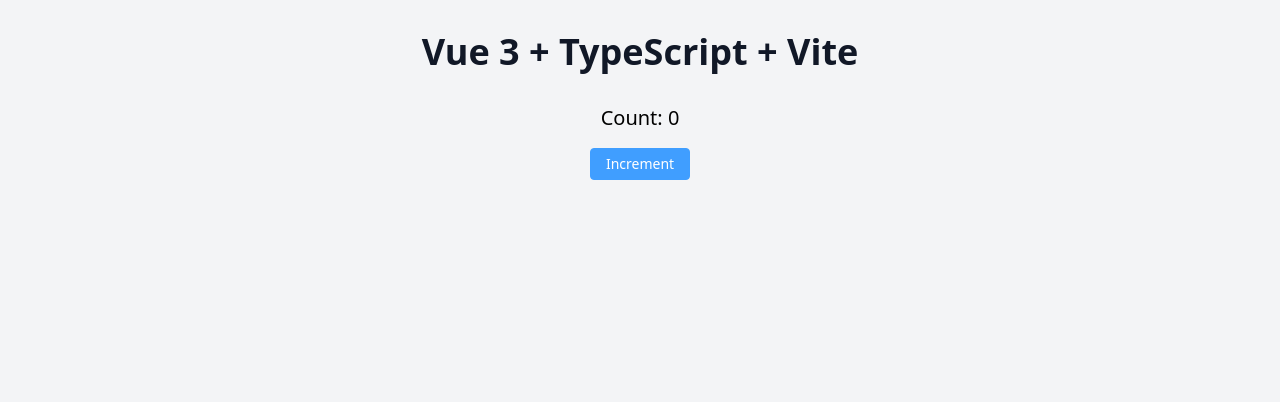
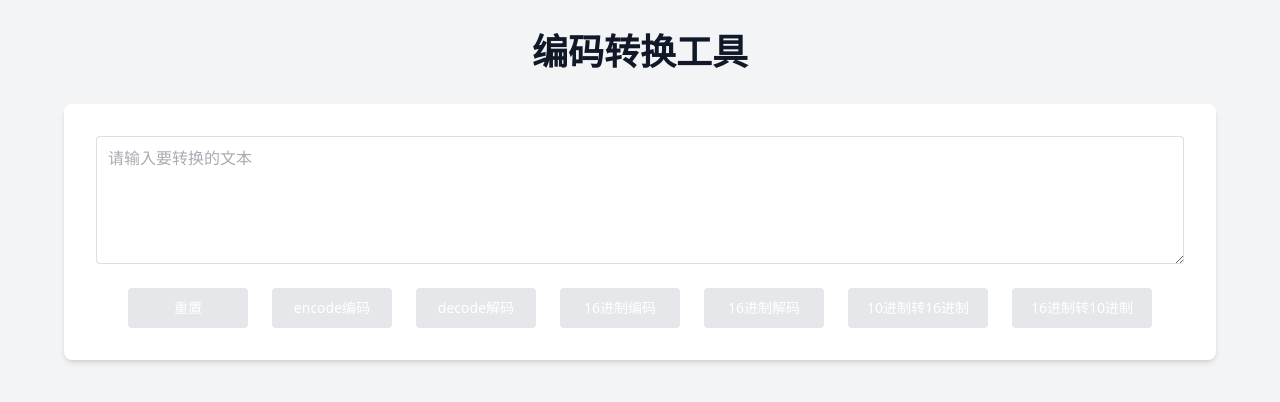
Before and after one commit to wangzhao1996/web20250816, a Vue app: page / in a window 1280 px wide. Shown: the top 402 px of the page. Built offline with nearby package versions, Linux system fonts and the light colour scheme.

Commit message:
feat: 完成编码转换工具基础功能
1. 实现文本框和按钮基础布局
2. 完成 URL 编码/解码功能
3. 完成文本与十六进制转换功能
4. 完成十进制与十六进制转换功能
5. 优化按钮样式和交互效果
6. 更新项目文档

```diff
--- /dev/null
+++ b/src/components/CodeConverter.vue
@@ -0,0 +1,219 @@
+<template>
+  <div class="max-w-6xl mx-auto p-8 bg-white rounded-lg shadow-md">
+    <div class="space-y-6">
+      <!-- 输入框 -->
+      <div>
+        <el-input
+          v-model="inputText"
+          type="textarea"
+          :rows="4"
+          placeholder="请输入要转换的文本"
+          class="w-full text-base"
+          :autosize="{ minRows: 4, maxRows: 10 }"
+        />
+      </div>
+
+      <!-- 按钮组 -->
+      <div class="flex flex-wrap gap-3 justify-center">
+        <el-button
+          type="danger"
+          :disabled="!inputText"
+          @click="handleReset"
+          size="large"
+          class="!bg-red-500 !text-white hover:!bg-red-600 disabled:!bg-gray-200"
+        >
+          重置
+        </el-button>
+
+        <el-button
+          type="primary"
+          :disabled="!inputText"
+          @click="handleEncode"
+          size="large"
+          class="!bg-blue-500 !text-white hover:!bg-blue-600 disabled:!bg-gray-200"
+        >
+          encode编码
+        </el-button>
+
+        <el-button
+          type="primary"
+          :disabled="!inputText"
+          @click="handleDecode"
+          size="large"
+          class="!bg-blue-500 !text-white hover:!bg-blue-600 disabled:!bg-gray-200"
+        >
+          decode解码
+        </el-button>
+
+        <el-button
+          type="primary"
+          :disabled="!inputText"
+          @click="handleToHex"
+          size="large"
+          class="!bg-blue-500 !text-white hover:!bg-blue-600 disabled:!bg-gray-200"
+        >
+          16进制编码
+        </el-button>
+
+        <el-button
+          type="primary"
+          :disabled="!inputText"
+          @click="handleFromHex"
+          size="large"
+          class="!bg-blue-500 !text-white hover:!bg-blue-600 disabled:!bg-gray-200"
+        >
+          16进制解码
+        </el-button>
+
+        <el-button
+          type="primary"
+          :disabled="!inputText"
+          @click="handleDecToHex"
+          size="large"
+          class="!bg-blue-500 !text-white hover:!bg-blue-600 disabled:!bg-gray-200"
+        >
+          10进制转16进制
+        </el-button>
+
+        <el-button
+          type="primary"
+          :disabled="!inputText"
+          @click="handleHexToDec"
+          size="large"
+          class="!bg-blue-500 !text-white hover:!bg-blue-600 disabled:!bg-gray-200"
+        >
+          16进制转10进制
+        </el-button>
+      </div>
+
+      <!-- 结果显示 -->
+      <div v-if="result" class="mt-6">
+        <div class="font-medium text-gray-700 mb-3">转换结果：</div>
+        <div class="p-6 bg-gray-50 rounded-lg border border-gray-200 break-all">
+          {{ result }}
+        </div>
+      </div>
+    </div>
+  </div>
+</template>
+
+<script setup lang="ts">
+import { ref } from 'vue'
+
+const inputText = ref('')
+const result = ref('')
+
+// 重置功能
+function handleReset() {
+  inputText.value = ''
+  result.value = ''
+}
+
+// URL 编码
+function handleEncode() {
+  try {
+    result.value = encodeURIComponent(inputText.value)
+  } catch (error) {
+    result.value = '编码失败：无效的输入'
+  }
+}
+
+// URL 解码
+function handleDecode() {
+  try {
+    result.value = decodeURIComponent(inputText.value)
+  } catch (error) {
+    result.value = '解码失败：无效的输入'
+  }
+}
+
+// 文本转16进制
+function handleToHex() {
+  try {
+    const hex = Array.from(inputText.value)
+      .map(c => c.charCodeAt(0).toString(16).padStart(2, '0'))
+      .join('')
+    result.value = hex.toUpperCase()
+  } catch (error) {
+    result.value = '转换失败：无效的输入'
+  }
+}
+
+// 16进制转文本
+function handleFromHex() {
+  try {
+    const hex = inputText.value.replace(/\s/g, '') // 移除所有空白字符
+    if (!/^[0-9A-Fa-f]+$/.test(hex) || hex.length % 2 !== 0) {
+      throw new Error('无效的16进制字符串')
+    }
+    const bytes = hex.match(/.{2}/g) || []
+    result.value = bytes
+      .map(byte => String.fromCharCode(parseInt(byte, 16)))
+      .join('')
+  } catch (error) {
+    result.value = '解码失败：无效的16进制输入'
+  }
+}
+
+// 10进制转16进制
+function handleDecToHex() {
+  try {
+    // 支持多个数字的转换，以空格或逗号分隔
+    const numbers = inputText.value
+      .split(/[\s,]+/)
+      .filter(n => n.trim() !== '')
+
+    if (numbers.some(n => !/^\d+$/.test(n))) {
+      throw new Error('包含非数字字符')
+    }
+
+    result.value = numbers
+      .map(n => {
+        const hex = parseInt(n, 10).toString(16).toUpperCase()
+        return `${n} -> 0x${hex}`
+      })
+      .join('\n')
+  } catch (error) {
+    result.value = '转换失败：请输入有效的十进制数字，多个数字可用空格或逗号分隔'
+  }
+}
+
+// 16进制转10进制
+function handleHexToDec() {
+  try {
+    // 支持多个16进制数的转换，以空格或逗号分隔
+    // 支持带0x前缀和不带前缀的16进制数
+    const numbers = inputText.value
+      .split(/[\s,]+/)
+      .filter(n => n.trim() !== '')
+      .map(n => n.toLowerCase().replace(/^0x/, ''))
+
+    if (numbers.some(n => !/^[0-9a-f]+$/.test(n))) {
+      throw new Error('包含非16进制字符')
+    }
+
+    result.value = numbers
+      .map(n => {
+        const dec = parseInt(n, 16)
+        return `0x${n.toUpperCase()} -> ${dec}`
+      })
+      .join('\n')
+  } catch (error) {
+    result.value = '转换失败：请输入有效的16进制数字（可带0x前缀），多个数字可用空格或逗号分隔'
+  }
+}
+</script>
+
+<style>
+.el-textarea__inner {
+  font-family: monospace;
+  font-size: 16px !important;
+  line-height: 1.6 !important;
+  padding: 12px !important;
+}
+
+.el-button {
+  min-width: 120px;
+  border: none !important;
+}
+</style>
--- a/src/pages/Home.vue
+++ b/src/pages/Home.vue
@@ -1,23 +1,14 @@
 <template>
   <div class="min-h-screen bg-gray-100">
-    <main class="container py-8">
+    <main class="container mx-auto px-4 py-8">
       <h1 class="text-4xl font-bold text-center text-gray-900 mb-8">
-        {{ title }}
+        编码转换工具
       </h1>
-      <div class="text-center">
-        <p class="text-xl mb-4">Count: {{ store.count }}</p>
-        <el-button type="primary" @click="store.increment">
-          Increment
-        </el-button>
-      </div>
+      <code-converter />
     </main>
   </div>
 </template>
 
 <script setup lang="ts">
-import { ref } from 'vue'
-import { useMainStore } from '@/stores'
-
-const store = useMainStore()
-const title = ref('Vue 3 + TypeScript + Vite')
+import CodeConverter from '@/components/CodeConverter.vue'
 </script>
```
Also changed, not shown: 1 other file (tests, documents, lock files or other folders).
